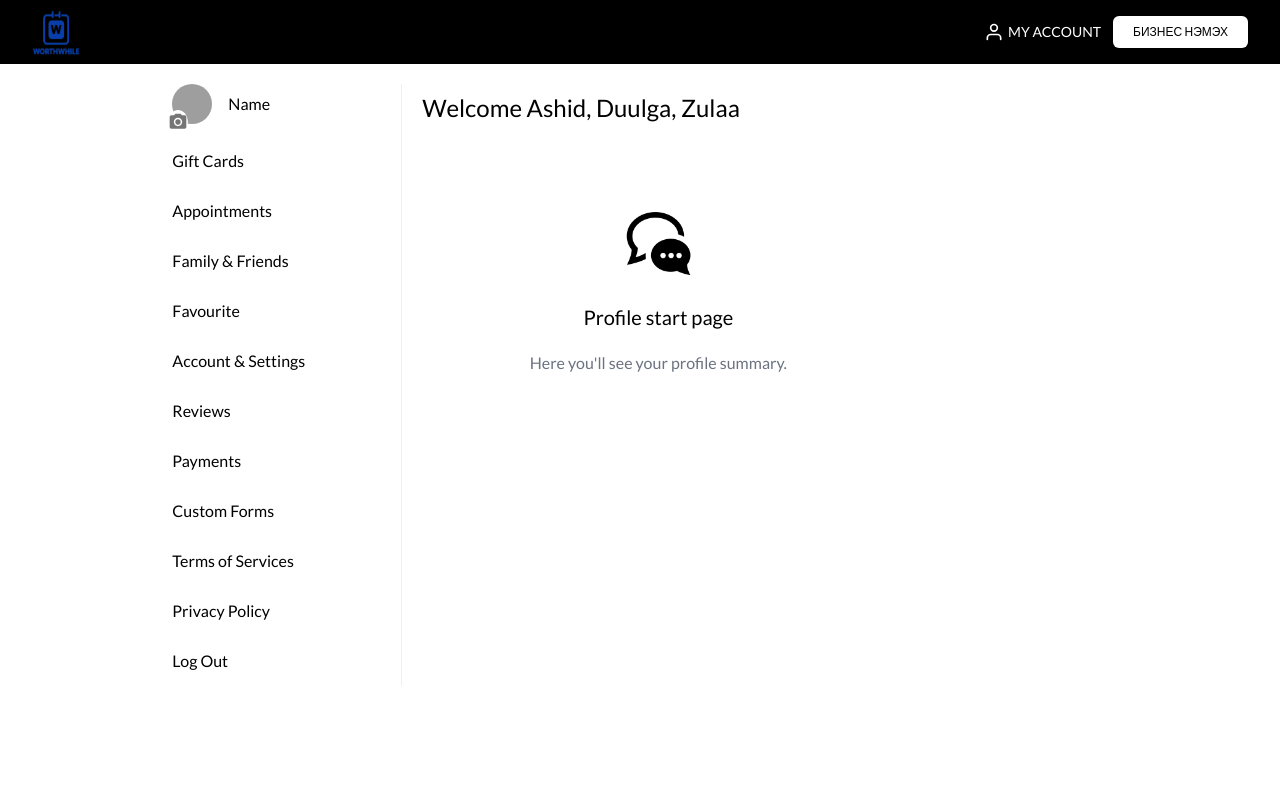
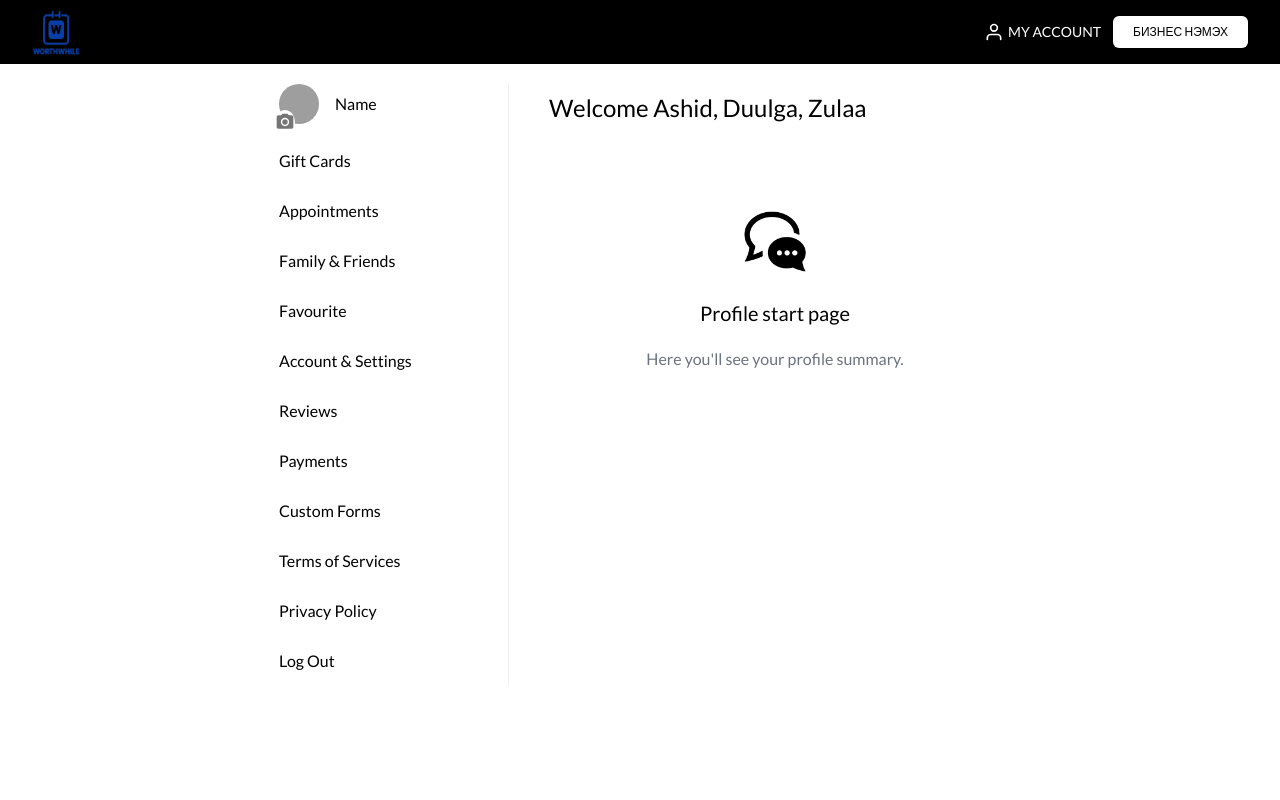
Before and after one commit to Azure-Leap/WorthWhile, a Next.js app in the folder ww-frontend/: page /profile in a window 1280 px wide. Shown: the top 800 px of the page. Built offline with nearby package versions, Linux system fonts and the light colour scheme; grey boxes are pictures that could not be loaded; a web font is replaced by a local one.

Commit message:
add pic fixed

```diff
--- a/ww-frontend/src/components/Profile/Avatar/modal.tsx
+++ b/ww-frontend/src/components/Profile/Avatar/modal.tsx
@@ -3,7 +3,6 @@ import Box from "@mui/material/Box";
 import Button from "@mui/material/Button";
 import Typography from "@mui/material/Typography";
 import Modal from "@mui/material/Modal";
-import ModalClose from "@mui/joy/ModalClose";
 import Stack from "@mui/material/Stack";
 import IconButton from "@mui/material/IconButton";
 import PhotoCamera from "@mui/icons-material/PhotoCamera";
@@ -62,18 +61,6 @@ const ImportImage = ({ setAvatarUrl }: any) => {
         aria-describedby="modal-modal-description"
       >
         <Box sx={style}>
-          <ModalClose
-            onClick={() => {
-              handleClose();
-            }}
-            sx={{
-              top: "calc(-1/4 * var(--IconButton-size))",
-              right: "calc(-1/4 * var(--IconButton-size))",
-              boxShadow: "0 2px 12px 0 rgba(0 0 0 / 0.2)",
-              borderRadius: "50%",
-              bgcolor: "background.body",
-            }}
-          />
           <Typography id="modal-modal-title" variant="h6" component="h2">
             Change Avatar
           </Typography>
@@ -89,6 +76,7 @@ const ImportImage = ({ setAvatarUrl }: any) => {
           <Stack direction="row" spacing={2}>
             <Button variant="outlined">Delete</Button>
             <Button
+              sx={{ color: "white" }}
               variant="contained"
               onClick={() => {
                 setAvatarUrl(preview);
--- a/ww-frontend/src/components/Profile/sidebar.tsx
+++ b/ww-frontend/src/components/Profile/sidebar.tsx
@@ -18,7 +18,6 @@ const Side = () => {
         }}
       >
         <ImageAvatars />
-
         <MenuItem component={<Link href={"/profile/giftcards"} />}>
           Gift Cards
         </MenuItem>
--- a/ww-frontend/src/pages/profile/index.tsx
+++ b/ww-frontend/src/pages/profile/index.tsx
@@ -1,15 +1,10 @@
 import React from "react";
-import { ProSidebarProvider } from "react-pro-sidebar";
-import Side from "@/components/Profile/sidebar";
+import SideLayout from "@/components/SideLayout";
 
 const Profile = () => {
   return (
-    <div className="w-10/12">
-      <div className="flex justify-center mt-5 px-5">
-        <ProSidebarProvider>
-          <Side />
-        </ProSidebarProvider>
-        <div className="mt-2 px-5 max-w-lg">
+    <SideLayout>
+      <div className="ml-5 mt-2">
         <div>
           <h1 className="text-2xl ">Welcome Ashid, Duulga, Zulaa</h1>
         </div>
@@ -25,8 +20,7 @@ const Profile = () => {
           </p>
         </div>
       </div>
-      </div>
-    </div>
+    </SideLayout>
   );
 };
 
--- a/ww-frontend/src/pages/profile/settings/index.tsx
+++ b/ww-frontend/src/pages/profile/settings/index.tsx
@@ -56,6 +56,7 @@ const Settings = () => {
             sx={{
               mt: 3,
               mb: 2,
+              color: "white",
               bgcolor: "lime",
               ":hover": {
                 bgcolor: "green",
```
Lines whose indentation alone changed are shown as unchanged.
